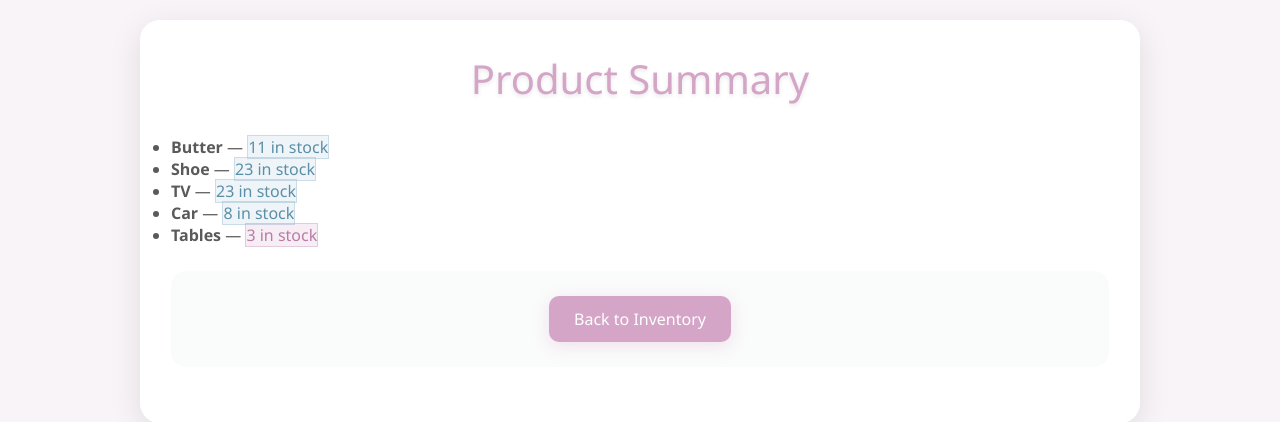
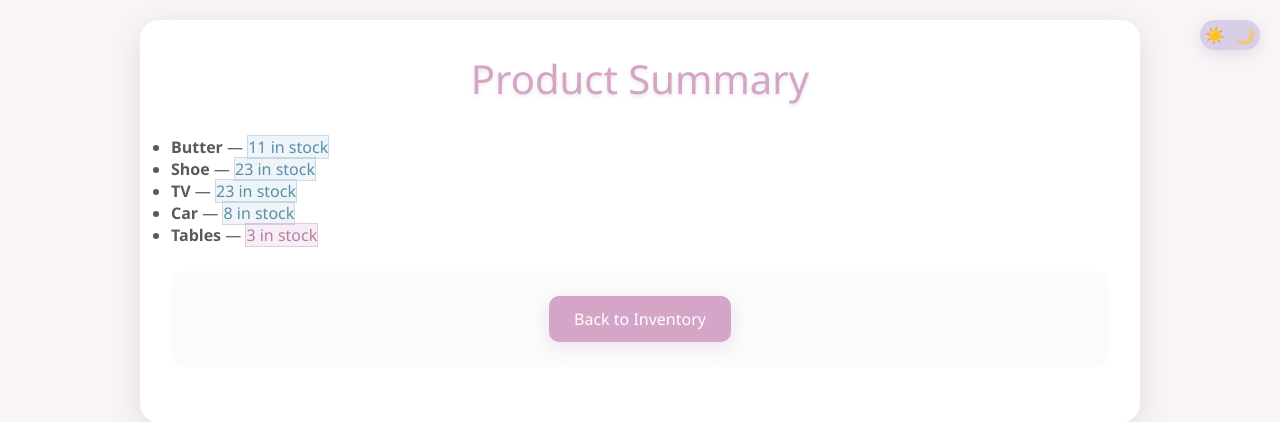
Before and after one commit to SomtochukwuAbasiri/Web__app_dev_Group11, a PHP site: page /summary.php in a window 1280 px wide. Shown: the top 422 px of the page. Run offline with PHP 8.4, Linux system fonts and the light colour scheme; data comes from the database, SQL or seed files in the repository.

Commit message:
Implement theme toggle in summary.php
Added a theme toggle feature to the summary page.

```diff
--- a/Assignment-1/summary.php
+++ b/Assignment-1/summary.php
@@ -10,6 +10,11 @@ $result = $conn->query("SELECT * FROM products");
     <link rel="stylesheet" href="style.css">
 </head>
 <body>
+    <div class="theme-toggle">
+        <input type="checkbox" id="theme-switch">
+        <label for="theme-switch" onclick="document.body.classList.toggle('dark-theme')"></label>
+    </div>
+
 <div class="container">
 
     <h1> Product Summary</h1>
```
